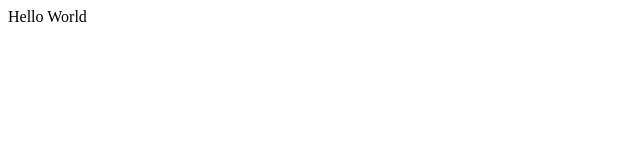
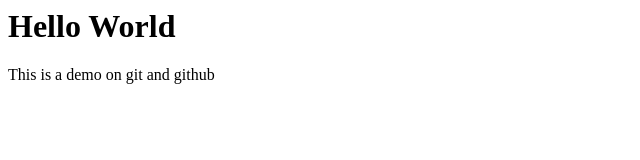
Before and after one commit to OlaOluwalekan/demo-repo, a plain HTML site: page index.html in a window 1280 px wide. Shown: the whole page, without its empty margins (0-640 px from the left). Drawn offline with Linux system fonts and the light colour scheme.

Commit message:
style.css added
css file added and index.html updated

```diff
--- a/index.html
+++ b/index.html
@@ -1,3 +1,4 @@
 <div>
-    Hello World
+	<h1>Hello World</h1>
+    <p>This is a demo on git and github</p>
 </div>
```
Also changed, not shown: style.css (added).
